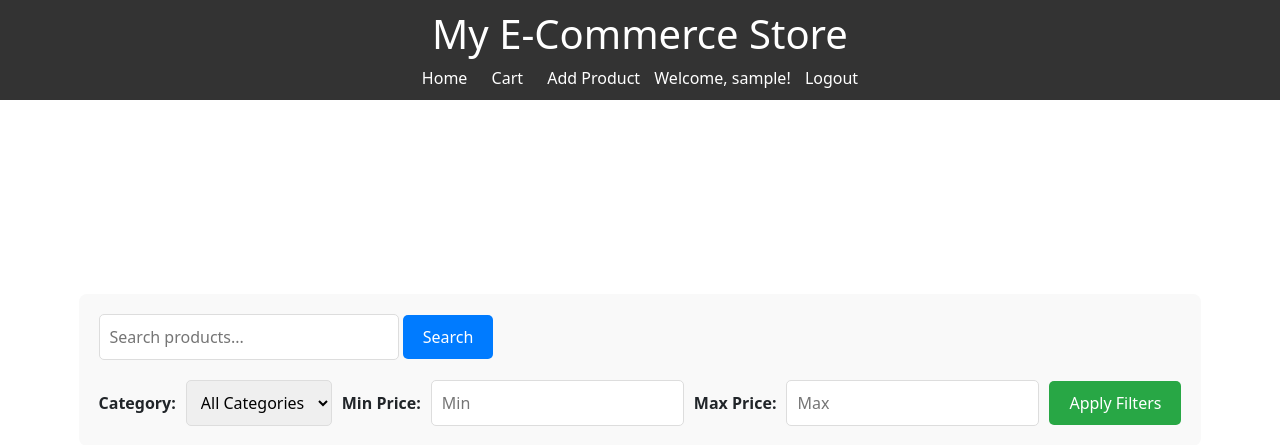
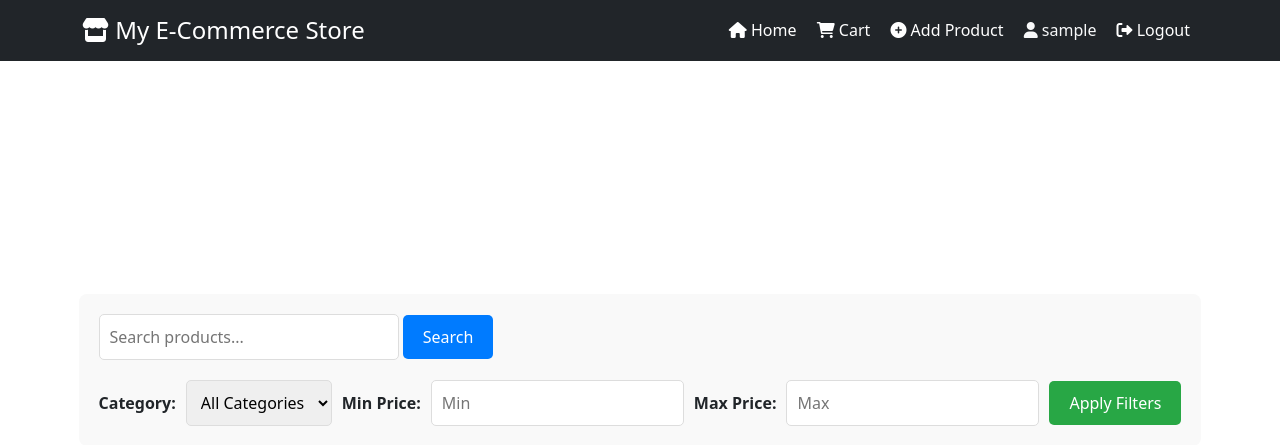
Before and after one commit to AdamDono/BuyMo, a Flask app: page /home in a window 1280 px wide. Shown: the top 445 px of the page. Run offline with Flask 3, Linux system fonts and the light colour scheme; the visitor is signed in with stand-in values (Sample User, id 1); data that the repository does not hold is empty; some libraries are stand-ins or nearby versions.

Commit message:
added ui for nav

```diff
--- a/templates/home.html
+++ b/templates/home.html
@@ -6,24 +6,47 @@
     <title>Home</title>
     <link rel="stylesheet" href="{{ url_for('static', filename='css/styles.css') }}">
     <link href="https://cdn.jsdelivr.net/npm/bootstrap@5.3.0-alpha1/dist/css/bootstrap.min.css" rel="stylesheet">
+    <link rel="stylesheet" href="https://cdnjs.cloudflare.com/ajax/libs/font-awesome/6.0.0/css/all.min.css">
 </head>
 <body>
-    <header>
-        <h1>My E-Commerce Store</h1>
+    <header class="bg-dark text-white p-3">
+        <div class="container">
+            <div class="d-flex justify-content-between align-items-center">
+                <h1 class="h4 mb-0">
+                    <a href="{{ url_for('home') }}" class="text-white text-decoration-none">
+                        <i class="fas fa-store"></i> My E-Commerce Store
+                    </a>
+                </h1>
                 <nav>
-            <a href="{{ url_for('home') }}">Home</a>
-            <a href="{{ url_for('cart') }}">Cart</a> <!-- Add this line -->
+                    <a href="{{ url_for('home') }}" class="text-white mx-2">
+                        <i class="fas fa-home"></i> Home
+                    </a>
+                    <a href="{{ url_for('cart') }}" class="text-white mx-2">
+                        <i class="fas fa-shopping-cart"></i> Cart
+                    </a>
                     {% if current_user.is_authenticated and current_user.is_admin %}
-                <a href="{{ url_for('add_product') }}">Add Product</a>
+                        <a href="{{ url_for('add_product') }}" class="text-white mx-2">
+                            <i class="fas fa-plus-circle"></i> Add Product
+                        </a>
                     {% endif %}
                     {% if current_user.is_authenticated %}
-                <span>Welcome, {{ current_user.username }}!</span>
-                <a href="{{ url_for('logout') }}">Logout</a>
+                        <span class="text-light mx-2">
+                            <i class="fas fa-user"></i> {{ current_user.username }}
+                        </span>
+                        <a href="{{ url_for('logout') }}" class="text-white mx-2">
+                            <i class="fas fa-sign-out-alt"></i> Logout
+                        </a>
                     {% else %}
-                <a href="{{ url_for('signup') }}">Sign Up</a>
-                <a href="{{ url_for('login') }}">Login</a>
+                        <a href="{{ url_for('signup') }}" class="text-white mx-2">
+                            <i class="fas fa-user-plus"></i> Sign Up
+                        </a>
+                        <a href="{{ url_for('login') }}" class="text-white mx-2">
+                            <i class="fas fa-sign-in-alt"></i> Login
+                        </a>
                     {% endif %}
                 </nav>
+            </div>
+        </div>
     </header>
     <main>
         <!-- Search and Filters -->
```
Lines whose indentation alone changed are shown as unchanged.
